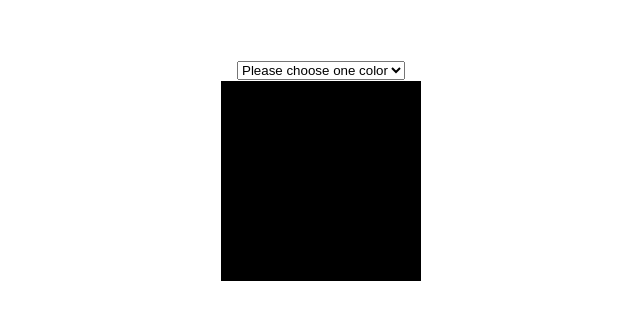
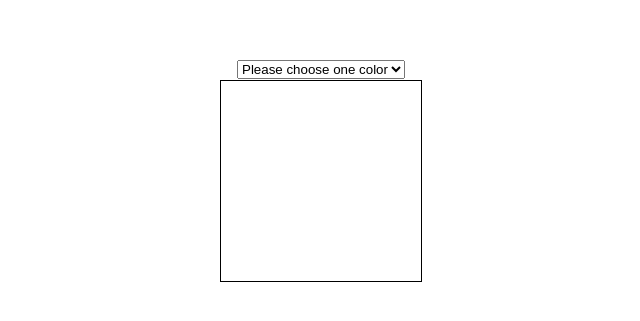
Before and after one commit to ZahraMoosavi77/Practice-React, a React (Vite) app in the folder selectcolor/selectcolor/: page / in a window 1280 px wide. Shown: the part 231-552 px from the top of the page, without its empty margins (319-959 px from the left). Built offline with nearby package versions, Linux system fonts and the light colour scheme.

Commit message:
fix bugs

```diff
--- a/selectcolor/selectcolor/src/component/Box.jsx
+++ b/selectcolor/selectcolor/src/component/Box.jsx
@@ -1,9 +1,9 @@
 import React from 'react'
 
-export default function Box() {
+export default function Box({color}) {
   return (
     <div>
-        <div style={{width:"200px", height:"200px",backgroundColor:"black"}}>
+        <div style={{width:"200px", height:"200px",backgroundColor:color,border: "solid 1px black"}}>
 
         </div>
     </div>
```
